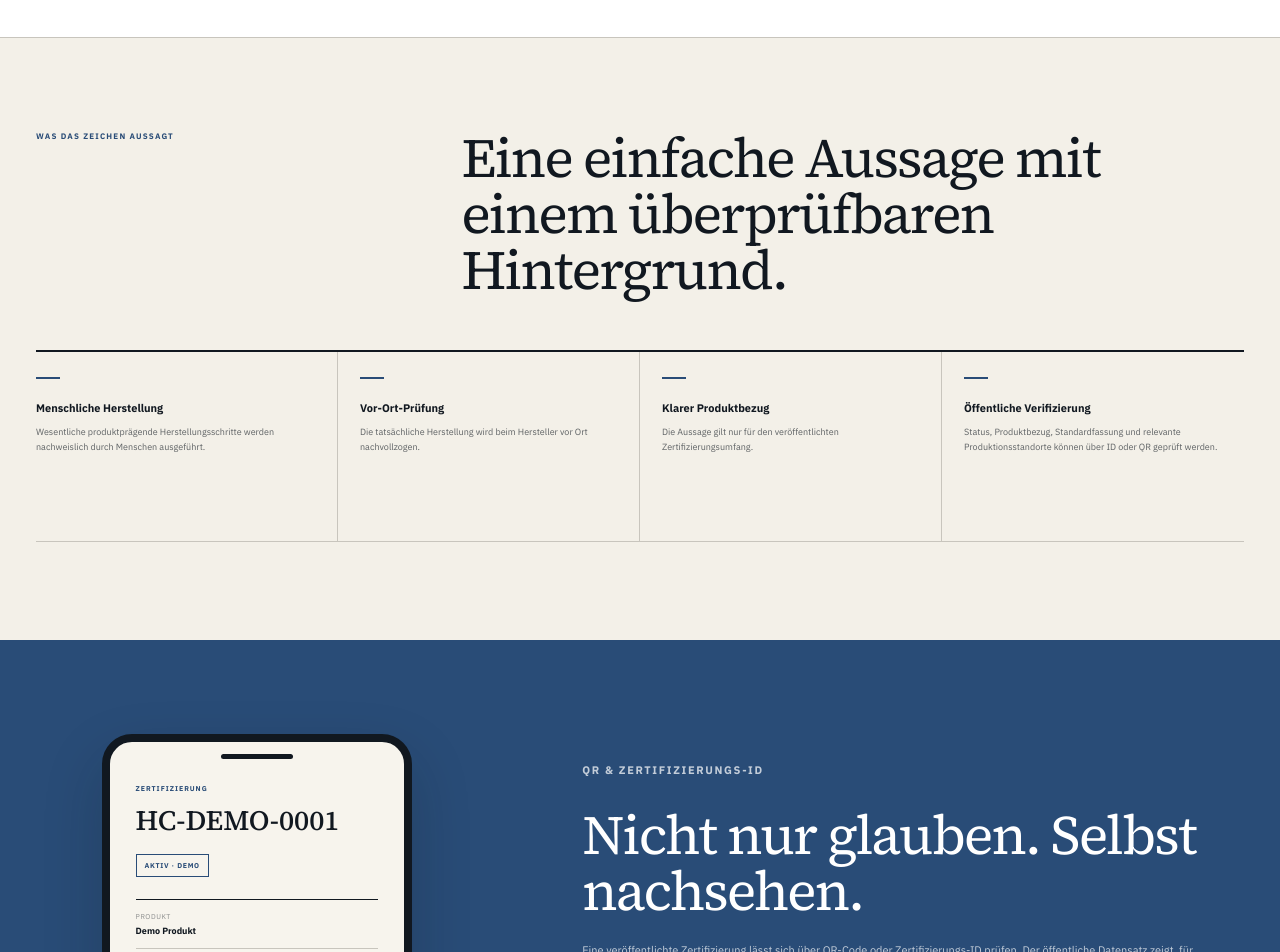
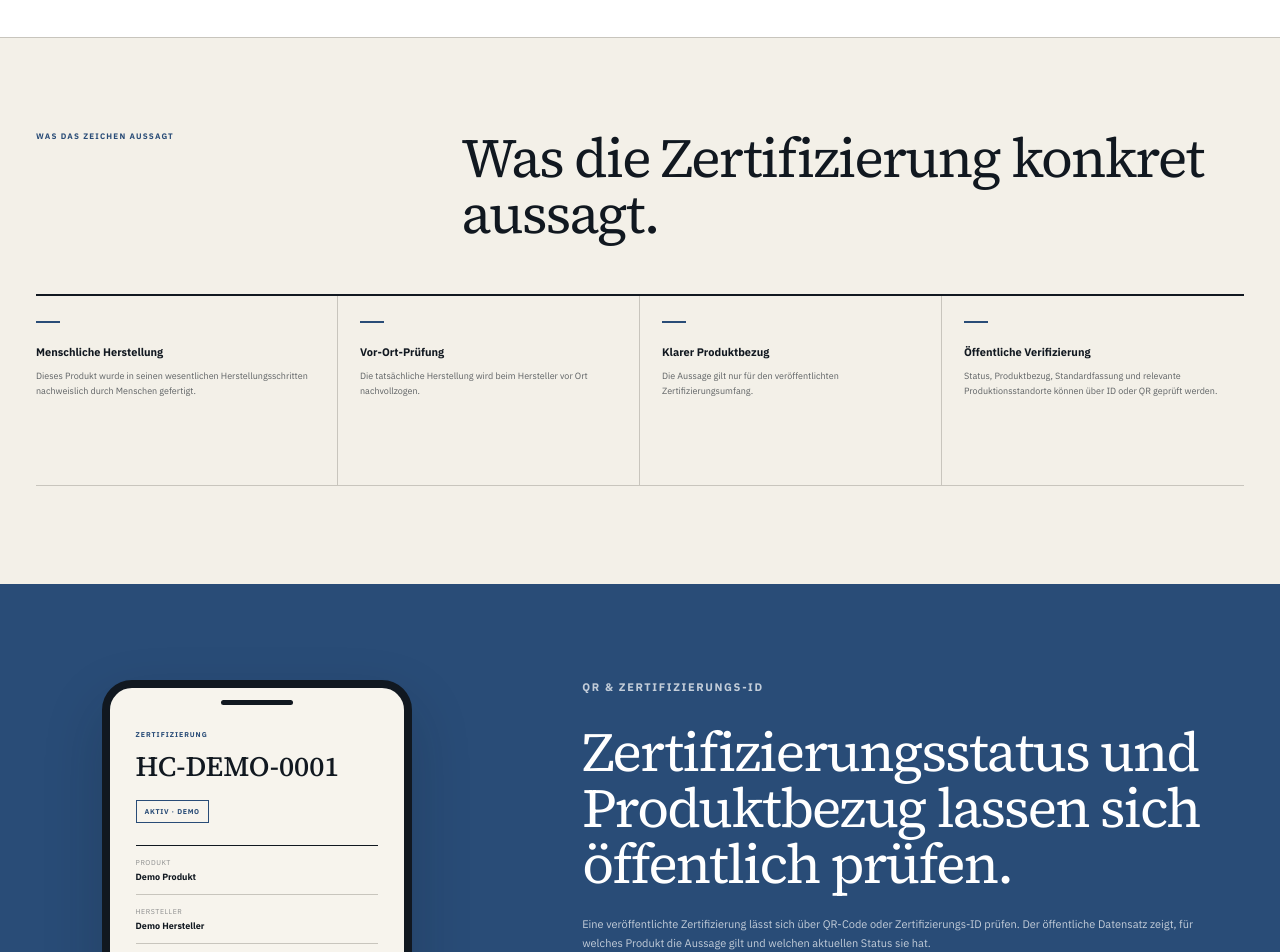
Before and after one commit to dennis-glaser-coder/human-certification-web, a Next.js app: page /fuer-kaeufer in a window 1280 px wide. Shown: the part 680-1632 px from the top of the page. Built offline with nearby package versions, Linux system fonts and the light colour scheme.

Commit message:
Kaeuferseite auf einheitliche Zertifizierungsaussage und klare Sprache bringen

```diff
--- a/src/app/fuer-kaeufer/page.js
+++ b/src/app/fuer-kaeufer/page.js
@@ -2,6 +2,7 @@ import Link from 'next/link';
 import SiteHeader from '../../components/SiteHeader';
 import SiteFooter from '../../components/SiteFooter';
 import { canonical } from '../../lib/seo';
+import { CERTIFIED_STATEMENT } from '../../lib/brand';
 
 export const metadata = {
   title: 'Für Käufer – Was bedeutet Made by Humans?',
@@ -15,7 +16,7 @@ export const metadata = {
 };
 
 const says = [
-  ['Menschliche Herstellung', 'Wesentliche produktprägende Herstellungsschritte werden nachweislich durch Menschen ausgeführt.'],
+  ['Menschliche Herstellung', CERTIFIED_STATEMENT],
   ['Vor-Ort-Prüfung', 'Die tatsächliche Herstellung wird beim Hersteller vor Ort nachvollzogen.'],
   ['Klarer Produktbezug', 'Die Aussage gilt nur für den veröffentlichten Zertifizierungsumfang.'],
   ['Öffentliche Verifizierung', 'Status, Produktbezug, Standardfassung und relevante Produktionsstandorte können über ID oder QR geprüft werden.'],
@@ -70,7 +71,7 @@ export default function BuyerPage() {
         <div className="shell">
           <div className="buyerMeaningLead">
             <p className="premiumSectionLabel">WAS DAS ZEICHEN AUSSAGT</p>
-            <h2>Eine einfache Aussage mit einem überprüfbaren Hintergrund.</h2>
+            <h2>Was die Zertifizierung konkret aussagt.</h2>
           </div>
           <div className="buyerMeaningGrid">
             {says.map(([title, copy]) => (
@@ -99,7 +100,7 @@ export default function BuyerPage() {
           </div>
           <div className="buyerVerifyCopy">
             <p className="premiumSectionLabel premiumSectionLabelLight">QR & ZERTIFIZIERUNGS-ID</p>
-            <h2>Nicht nur glauben. Selbst nachsehen.</h2>
+            <h2>Zertifizierungsstatus und Produktbezug lassen sich öffentlich prüfen.</h2>
             <p>
               Eine veröffentlichte Zertifizierung lässt sich über QR-Code oder Zertifizierungs-ID prüfen.
               Der öffentliche Datensatz zeigt, für welches Produkt die Aussage gilt und welchen aktuellen Status sie hat.
@@ -158,7 +159,7 @@ export default function BuyerPage() {
         <div className="shell buyerFaqGrid">
           <div>
             <p className="premiumSectionLabel">HÄUFIGE FRAGEN</p>
-            <h2>Kurz erklärt.</h2>
+            <h2>Häufige Fragen zur Kennzeichnung.</h2>
           </div>
           <div className="buyerFaqList">
             {faq.map(([question, answer]) => (
@@ -173,7 +174,7 @@ export default function BuyerPage() {
 
       <section className="buyerFinal">
         <div className="shell buyerFinalGrid">
-          <div><p className="premiumSectionLabel premiumSectionLabelLight">VERIFIZIERUNG</p><h2>Sie haben ein Made by Humans Zeichen vor sich?</h2></div>
+          <div><p className="premiumSectionLabel premiumSectionLabelLight">VERIFIZIERUNG</p><h2>Zertifizierung über ID oder QR prüfen.</h2></div>
           <div><p>Prüfen Sie die Zertifizierungs-ID oder den QR-Code gegen den öffentlichen Datensatz.</p><Link className="desireFinalButton" href="/pruefen">Zertifizierung prüfen</Link></div>
         </div>
       </section>
```
